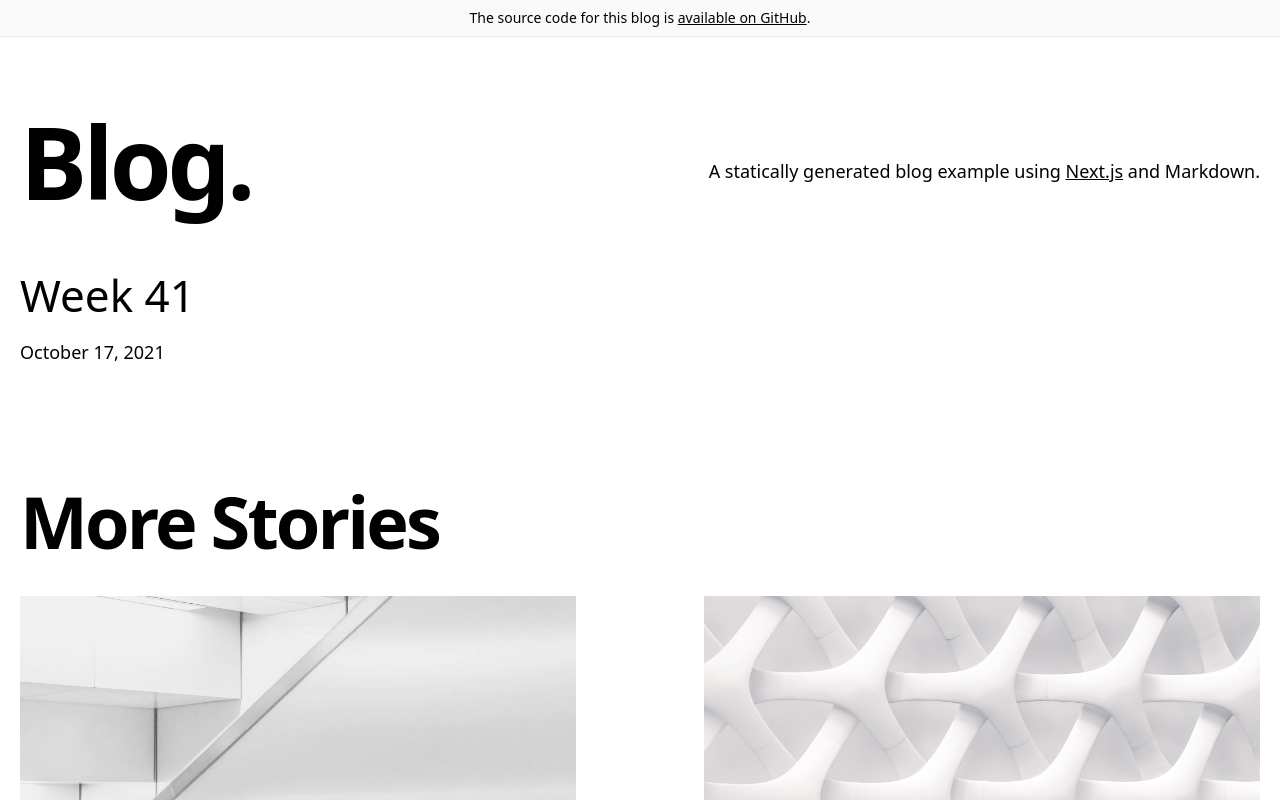
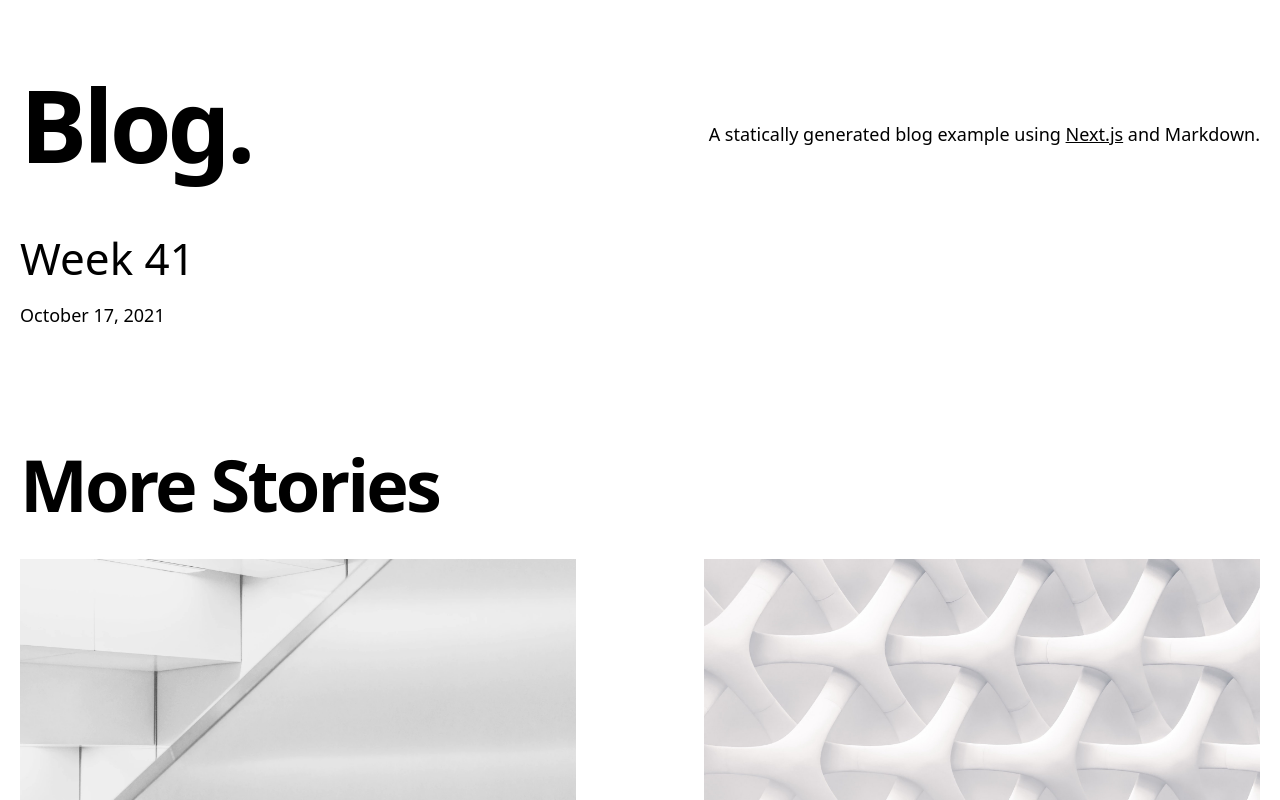
Before and after one commit to joshunger/joshunger.com, a Next.js app: page / in a window 1280 px wide. Shown: the top 800 px of the page. Built offline with nearby package versions, Linux system fonts and the light colour scheme.

Commit message:
remove alert and meta

```diff
--- a/components/layout.js
+++ b/components/layout.js
@@ -1,16 +1,16 @@
-import Alert from '../components/alert'
-import Footer from '../components/footer'
-import Meta from '../components/meta'
+import Alert from "../components/alert";
+import Footer from "../components/footer";
+import Meta from "../components/meta";
 
 export default function Layout({ preview, children }) {
   return (
     <>
       <Meta />
       <div className="min-h-screen">
-        <Alert preview={preview} />
+        {/* <Alert preview={preview} /> */}
         <main>{children}</main>
       </div>
       <Footer />
     </>
-  )
+  );
 }
--- a/components/meta.js
+++ b/components/meta.js
@@ -1,5 +1,5 @@
-import Head from 'next/head'
-import { CMS_NAME, HOME_OG_IMAGE_URL } from '../lib/constants'
+import Head from "next/head";
+import { CMS_NAME, HOME_OG_IMAGE_URL } from "../lib/constants";
 
 export default function Meta() {
   return (
@@ -32,11 +32,11 @@ export default function Meta() {
       <meta name="msapplication-config" content="/favicon/browserconfig.xml" />
       <meta name="theme-color" content="#000" />
       <link rel="alternate" type="application/rss+xml" href="/feed.xml" />
-      <meta
+      {/* <meta
         name="description"
         content={`A statically generated blog example using Next.js and ${CMS_NAME}.`}
-      />
+      /> */}
       <meta property="og:image" content={HOME_OG_IMAGE_URL} />
     </Head>
-  )
+  );
 }
```
